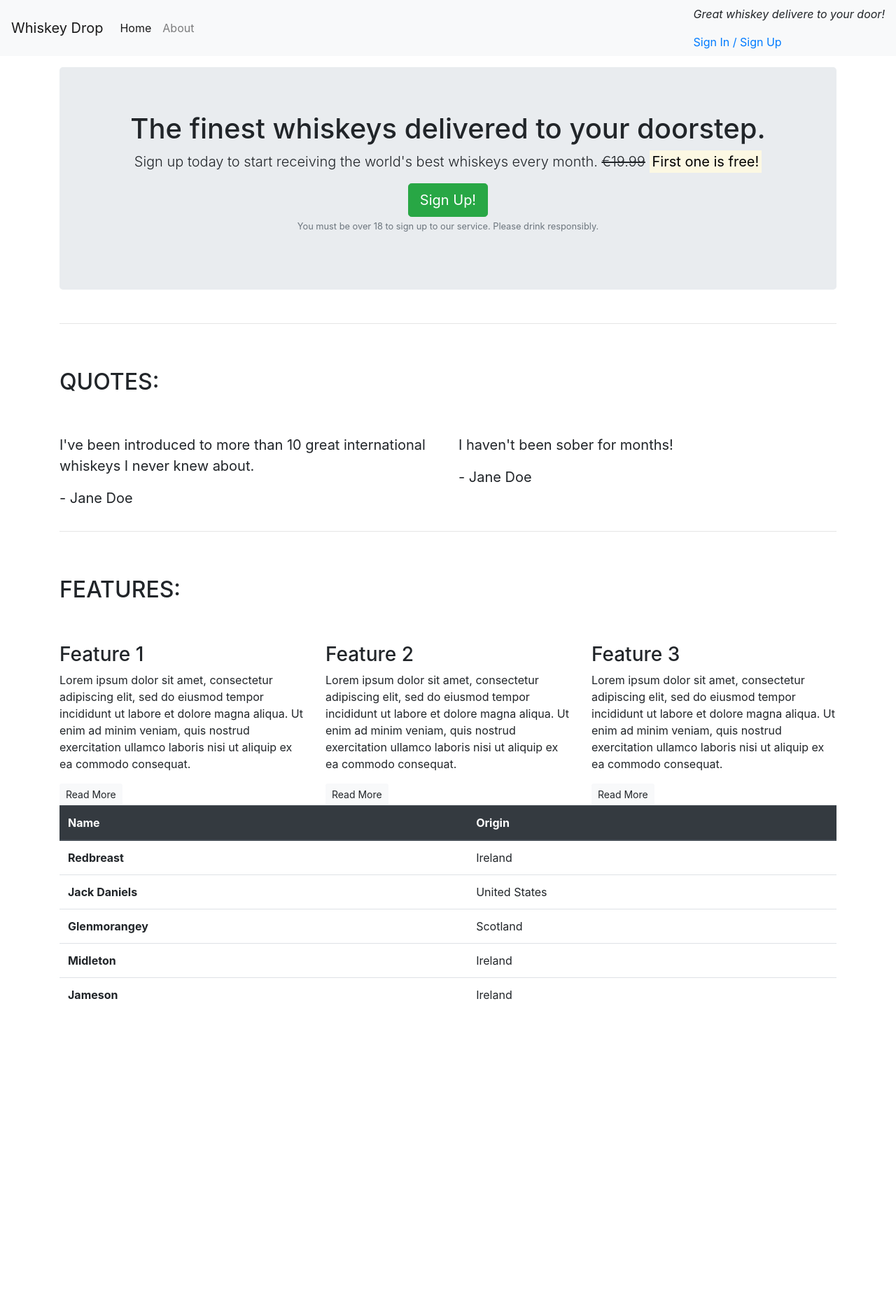
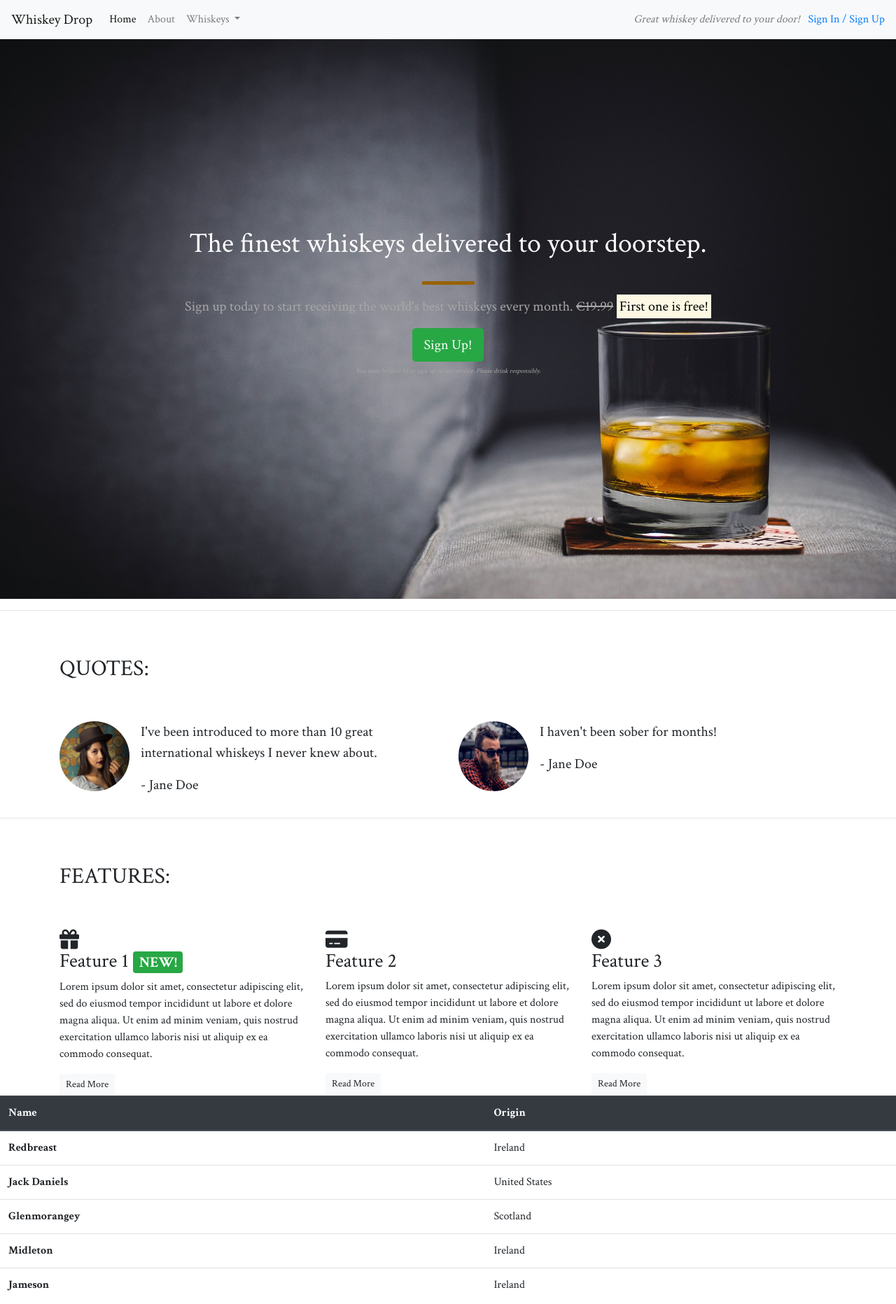
Before and after one commit to marcusnolan/bootstrap-test, a plain HTML site: page index.html in a window 1280 px wide. Shown: the whole page at 70% size. Before the commit the page ends 1462 px from the top, so only its background shows below. Drawn offline with nearby package versions, Linux system fonts and the light colour scheme.

Commit message:
style: images, fonts and general styling added as well as modal

```diff
--- /dev/null
+++ b/css/style.css
@@ -0,0 +1,56 @@
+body{
+    font-family: 'Crimson Text', serif;
+}
+
+.alert-container{
+
+}
+
+.callout-container{
+    height: 100vh;
+
+    background: url(../images/whiskey-background.jpg) no-repeat bottom right fixed;
+  -webkit-background-size: cover;
+  -moz-background-size: cover;
+  -o-background-size: cover;
+  background-size: cover;
+
+  display: flex;
+  align-items: center;
+  justify-content: center;
+}
+
+.quotes-container{
+
+}
+
+.features-container{
+
+}
+
+.block-divider{
+         width: 75px;
+    height: 5px;
+    border: 0;
+    background: #986200;
+}
+
+.jumbotron{
+    background-color: transparent;
+}
+
+.jumbotron-header{
+    color: #fff;
+    margin-bottom: 30px;
+}
+
+.jumbotron .lead{
+    color: #a7a7a7;
+    background-color: transparent
+}
+
+.jumbotron small{
+    font-size: 60%;
+    font-style: italic;
+    color: #a7a7a7;
+}
--- a/index.html
+++ b/index.html
@@ -1,40 +1,118 @@
 <!DOCTYPE html>
 <html lang="en">
   <head>
-    <meta charset="UTF-8">
-    <meta name="viewport" content="width=device-width, initial-scale=1.0">
-    <title>Whiskey Drop | Tatse a new whiskey every month</title>
-    <link rel="stylesheet" href="https://stackpath.bootstrapcdn.com/bootstrap/4.5.2/css/bootstrap.min.css" integrity="sha384-JcKb8q3iqJ61gNV9KGb8thSsNjpSL0n8PARn9HuZOnIxN0hoP+VmmDGMN5t9UJ0Z" crossorigin="anonymous">
-<script src="https://stackpath.bootstrapcdn.com/bootstrap/4.5.2/js/bootstrap.min.js" integrity="sha384-B4gt1jrGC7Jh4AgTPSdUtOBvfO8shuf57BaghqFfPlYxofvL8/KUEfYiJOMMV+rV" crossorigin="anonymous"></script>
+    <meta charset="UTF-8" />
+    <meta name="viewport" content="width=device-width, initial-scale=1.0" />
+    <title>Whiskey Drop | Taste a new whiskey every month</title>
+    <link
+      rel="stylesheet"
+      href="https://stackpath.bootstrapcdn.com/bootstrap/4.5.2/css/bootstrap.min.css"
+      integrity="sha384-JcKb8q3iqJ61gNV9KGb8thSsNjpSL0n8PARn9HuZOnIxN0hoP+VmmDGMN5t9UJ0Z"
+      crossorigin="anonymous"
+    />
+    <script
+      src="https://kit.fontawesome.com/1c37b70938.js"
+      crossorigin="anonymous"
+    ></script>
+    <script
+      src="https://stackpath.bootstrapcdn.com/bootstrap/4.5.2/js/bootstrap.min.js"
+      integrity="sha384-B4gt1jrGC7Jh4AgTPSdUtOBvfO8shuf57BaghqFfPlYxofvL8/KUEfYiJOMMV+rV"
+      crossorigin="anonymous"
+    ></script>
+    <link rel="stylesheet" href="css/style.css" type="text/css" />
+    <link href="https://fonts.googleapis.com/css2?family=Crimson+Text:wght@400;700&display=swap" rel="stylesheet">
   </head>
+
   <body>
     <nav class="navbar navbar-light bg-light navbar-expand-sm">
       <a href="/" class="navbar-brand">Whiskey Drop</a>
+
+      <button
+        class="navbar-toggler ml-auto"
+        type="button"
+        data-toggle="collapse"
+        data-target="#navbarNavDropdown"
+        aria-controls="navbarNavDropdown"
+        aria-expanded="false"
+        aria-label="Toggle navigation"
+      >
+        <span class="navbar-toggler-icon"></span>
+      </button>
+
+      <div class="collapse navbar-collapse" id="navbarNavDropdown">
         <ul class="navbar-nav mr-auto">
-        <li class="active nav-item -mr-2"><a class="nav-link" href="/">Home</a></li>
-        <li class="nav-item -mr-2"><a class="nav-link" href="/about">About</a></li>
-        <li class="nav-item -mr-2 d-block d-sm-none"><a class="nav-link" href="/login">Sign In / Sign Up</a></li>
+          <li class="active nav-item -mr-2">
+            <a class="nav-link" href="/">Home</a>
+          </li>
+          <li class="nav-item -mr-2">
+            <a class="nav-link" href="/about">About</a>
+          </li>
+          <li class="nav-item dropdown">
+            <a
+              class="nav-link dropdown-toggle"
+              href="#"
+              id="navbarDropdownMenuLink"
+              role="button"
+              data-toggle="dropdown"
+              aria-haspopup="true"
+              aria-expanded="false"
+              >Whiskeys
+            </a>
+            <div class="dropdown-menu" aria-labelledby="navbarDropdownMenuLink">
+              <a class="dropdown-item" href="#">Irish</a>
+              <a class="dropdown-item" href="#">Scotch</a>
+              <a class="dropdown-item" href="#">Japanese</a>
+              <a class="dropdown-item" href="#">American</a>
+            </div>
+          </li>
+          <li class="nav-item -mr-2 d-block d-sm-none">
+            <a class="nav-link" href="/login">Sign In / Sign Up</a>
+          </li>
         </ul>
-    <div class="d-none d-md-block"
-    <p class="navbar-text my-auto mr-2"><i>Great whiskey delivere to your door!</i></p>
+      </div>
+      <div class="d-none d-md-block">
+        <p class="navbar-text my-auto mr-2">
+          <i>Great whiskey delivered to your door!</i>
+        </p>
         <a href="/login">Sign In / Sign Up</a>
       </div>
     </nav>
-    <article class="container mt-3">
+    <!--<div class="container alert-container">
+      <div class="row d-none d-sm-block">
+        <div class="col-12">
+          <div class="alert alert-warning">
+            <strong>Sale Now On! </strong>We've got a sale on. Get a 12-month
+            subscription for 6! <a href="">See here for details!</a>
+          </div>
+        </div>
+      </div>
+    </div>-->
+      <div class="callout-container container-fluid">
       <div class="row">
         <div class="col-12">
           <section class="callout jumbotron text-center">
-            <h1>The finest whiskeys delivered to your doorstep.</h1>
-            <p class="lead">Sign up today to start receiving the world's best whiskeys every month.
+            <h1 class="jumbotron-header">The finest whiskeys delivered to your doorstep.</h1>
+            <hr class="block-divider">
+            <p class="lead">
+              Sign up today to start receiving the world's best whiskeys every
+              month.
               <s class="d-none d-sm-inline">€19.99</s>
-            <span class="d-inline d-sm-none"><br></span>
-            <strong><mark>First one is free!</mark></strong></p>
-            <button class="btn btn-success btn-lg">Sign Up!</button>
-            <p class="text-muted"><small>You must be over 18 to sign up to our service. Please drink responsibly.</small></p>
+              <span class="d-inline d-sm-none"><br /></span>
+              <strong><mark>First one is free!</mark></strong>
+            </p>
+            <button class="btn btn-success btn-lg" data-toggle="modal" data-target="#signUpModal">Sign Up!</button>
+            <p class="text-muted">
+              <small
+                >You must be over 18 to sign up to our service. Please drink
+                responsibly.</small
+              >
+            </p>
           </section>
         </div>
       </div>
-        <hr>
+      </div>
+      <hr/>
+      <div class="container quotes-container">
       <section class="quotes">
         <div class="row">
           <div class="col-12 my-5">
@@ -43,20 +121,51 @@
         </div>
         <div class="row">
           <div class="col-12 col-md-6">
+            <div class="media">
+              <div class="d-none d-sm-block">
+                <img
+                  src="images/girl-image.png"
+                  class="rounded-circle mr-3"
+                  height="100"
+                  width="100"
+                  alt="girl image"
+                />
+              </div>
+              <div class="media-body">
                 <blockquote class="blockquote">
-                <p>I've been introduced to more than 10 great international whiskeys I never knew about.</p>
+                  <p>
+                    I've been introduced to more than 10 great international
+                    whiskeys I never knew about.
+                  </p>
                   <p>- Jane Doe</p>
                 </blockquote>
               </div>
+            </div>
+          </div>
           <div class="col-12 col-md-6">
+            <div class="media">
+              <div class="d-none d-sm-block">
+                <img
+                  src="images/guy-image.png"
+                  class="rounded-circle mr-3"
+                  height="100"
+                  width="100"
+                  alt="guy image"
+                />
+              </div>
+              <div class="media-body">
                 <blockquote class="blockquote">
                   <p>I haven't been sober for months!</p>
                   <p>- Jane Doe</p>
                 </blockquote>
               </div>
             </div>
+          </div>
+        </div>
       </section>
-        <hr>
+      </div>
+      <hr />
+      <div class="container features-container">
       <section class="features">
         <div class="row">
           <div class="col-12 my-5">
@@ -66,27 +175,50 @@
         <div class="row">
           <div class="col-12 col-md-6 col-lg-4">
             <div class="feature">
-                <h3>Feature 1</h3>
-                <p>Lorem ipsum dolor sit amet, consectetur adipiscing elit, sed do eiusmod tempor incididunt ut labore et dolore magna aliqua. Ut enim ad minim veniam, quis nostrud exercitation ullamco laboris nisi ut aliquip ex ea commodo consequat.</p>
+              <h3>
+                <i class="fas fa-gift d-none d-sm-block"></i> Feature 1
+                <span class="badge badge-success">NEW!</span>
+              </h3>
+              <p>
+                Lorem ipsum dolor sit amet, consectetur adipiscing elit, sed do
+                eiusmod tempor incididunt ut labore et dolore magna aliqua. Ut
+                enim ad minim veniam, quis nostrud exercitation ullamco laboris
+                nisi ut aliquip ex ea commodo consequat.
+              </p>
               <button class="btn btn-sm btn-light">Read More</button>
             </div>
           </div>
           <div class="col-12 col-md-6 col-lg-4">
             <div class="feature">
-                <h3>Feature 2</h3>
-                <p>Lorem ipsum dolor sit amet, consectetur adipiscing elit, sed do eiusmod tempor incididunt ut labore et dolore magna aliqua. Ut enim ad minim veniam, quis nostrud exercitation ullamco laboris nisi ut aliquip ex ea commodo consequat.</p>
+              <h3>
+                <i class="fas fa-credit-card d-none d-sm-block"></i> Feature 2
+              </h3>
+              <p>
+                Lorem ipsum dolor sit amet, consectetur adipiscing elit, sed do
+                eiusmod tempor incididunt ut labore et dolore magna aliqua. Ut
+                enim ad minim veniam, quis nostrud exercitation ullamco laboris
+                nisi ut aliquip ex ea commodo consequat.
+              </p>
               <button class="btn btn-sm btn-light">Read More</button>
             </div>
           </div>
           <div class="col-12 d-md-none d-lg-block col-lg-4">
             <div class="feature">
-                <h3>Feature 3</h3>
-                <p>Lorem ipsum dolor sit amet, consectetur adipiscing elit, sed do eiusmod tempor incididunt ut labore et dolore magna aliqua. Ut enim ad minim veniam, quis nostrud exercitation ullamco laboris nisi ut aliquip ex ea commodo consequat.</p>
+              <h3>
+                <i class="fas fa-times-circle d-none d-sm-block"></i> Feature 3
+              </h3>
+              <p>
+                Lorem ipsum dolor sit amet, consectetur adipiscing elit, sed do
+                eiusmod tempor incididunt ut labore et dolore magna aliqua. Ut
+                enim ad minim veniam, quis nostrud exercitation ullamco laboris
+                nisi ut aliquip ex ea commodo consequat.
+              </p>
               <button class="btn btn-sm btn-light">Read More</button>
             </div>
           </div>
         </div>
       </section>
+      </div>
       <section>
         <table class="table">
           <thead class="thead-dark">
@@ -119,7 +251,55 @@
           </tbody>
         </table>
       </section>
-    </article>
-
+    <div class="modal" tabindex="-1" id="signUpModal">
+      <div class="modal-dialog">
+        <div class="modal-content">
+          <div class="modal-header">
+            <h5 class="modal-title">Sign Up To Whiskey Drop</h5>
+            <button
+              type="button"
+              class="close"
+              data-dismiss="modal"
+              aria-label="Close"
+            >
+              <span aria-hidden="true">&times;</span>
+            </button>
+          </div>
+          <div class="modal-body">
+            <form>
+  <div class="form-group">
+    <label for="exampleInputEmail1">Email address</label>
+    <input type="email" class="form-control" id="exampleInputEmail1" placeholder="Enter Email" aria-describedby="emailHelp">
+    <small id="emailHelp" class="form-text text-muted">We'll never share your email with anyone else.</small>
+  </div>
+  <div class="form-group">
+    <label for="password">Password</label>
+    <input type="password" class="form-control" id="password" placeholder="Password">
+  </div>
+  <div class="form-group">
+    <label for="repeatPassword">Repeat Password</label>
+    <input type="password" class="form-control" id="repeatPassword" placeholder="Repeat Password">
+  </div>
+  <button type="submit" class="btn btn-success">Submit</button>
+</form>
+          </div>
+        </div>
+      </div>
+    </div>
+    <script
+      src="https://code.jquery.com/jquery-3.5.1.slim.min.js"
+      integrity="sha384-DfXdz2htPH0lsSSs5nCTpuj/zy4C+OGpamoFVy38MVBnE+IbbVYUew+OrCXaRkfj"
+      crossorigin="anonymous"
+    ></script>
+    <script
+      src="https://cdn.jsdelivr.net/npm/popper.js@1.16.1/dist/umd/popper.min.js"
+      integrity="sha384-9/reFTGAW83EW2RDu2S0VKaIzap3H66lZH81PoYlFhbGU+6BZp6G7niu735Sk7lN"
+      crossorigin="anonymous"
+    ></script>
+    <script
+      src="https://stackpath.bootstrapcdn.com/bootstrap/4.5.2/js/bootstrap.min.js"
+      integrity="sha384-B4gt1jrGC7Jh4AgTPSdUtOBvfO8shuf57BaghqFfPlYxofvL8/KUEfYiJOMMV+rV"
+      crossorigin="anonymous"
+    ></script>
   </body>
 </html>
```
Also changed, not shown: images/girl-image.png (added), images/guy-image.png (added), images/whiskey-background.jpg (added). Lines whose indentation alone changed are shown as unchanged.
